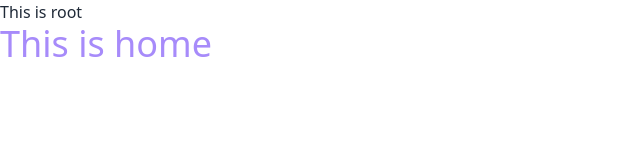
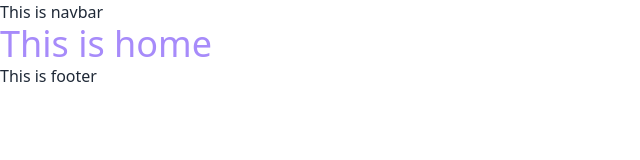
Before and after one commit to mahir-dhiyan/art-and-craft-store-client, a React (Vite) app: page / in a window 1280 px wide. Shown: the top 160 px of the page, without its empty margins (0-640 px from the left). Built offline with nearby package versions, Linux system fonts and the light colour scheme.

Commit message:
React Router setup done

```diff
--- a/src/layout/Root.jsx
+++ b/src/layout/Root.jsx
@@ -1,10 +1,13 @@
 import { Outlet } from "react-router-dom";
+import Navbar from "../pages/navbar/Navbar";
+import Footer from "../pages/footer/Footer";
 
 const Root = () => {
     return (
         <div>
-            <h3>This is root</h3>
+            <Navbar></Navbar>
             <Outlet></Outlet>
+            <Footer></Footer>
         </div>
     );
 };
--- /dev/null
+++ b/src/pages/footer/Footer.jsx
@@ -0,0 +1,10 @@
+
+const Footer = () => {
+    return (
+        <div>
+            <h2>This is footer</h2>
+        </div>
+    );
+};
+
+export default Footer;
--- /dev/null
+++ b/src/pages/navbar/Navbar.jsx
@@ -0,0 +1,10 @@
+
+const Navbar = () => {
+    return (
+        <div>
+            <h3>This is navbar</h3>
+        </div>
+    );
+};
+
+export default Navbar;
```
